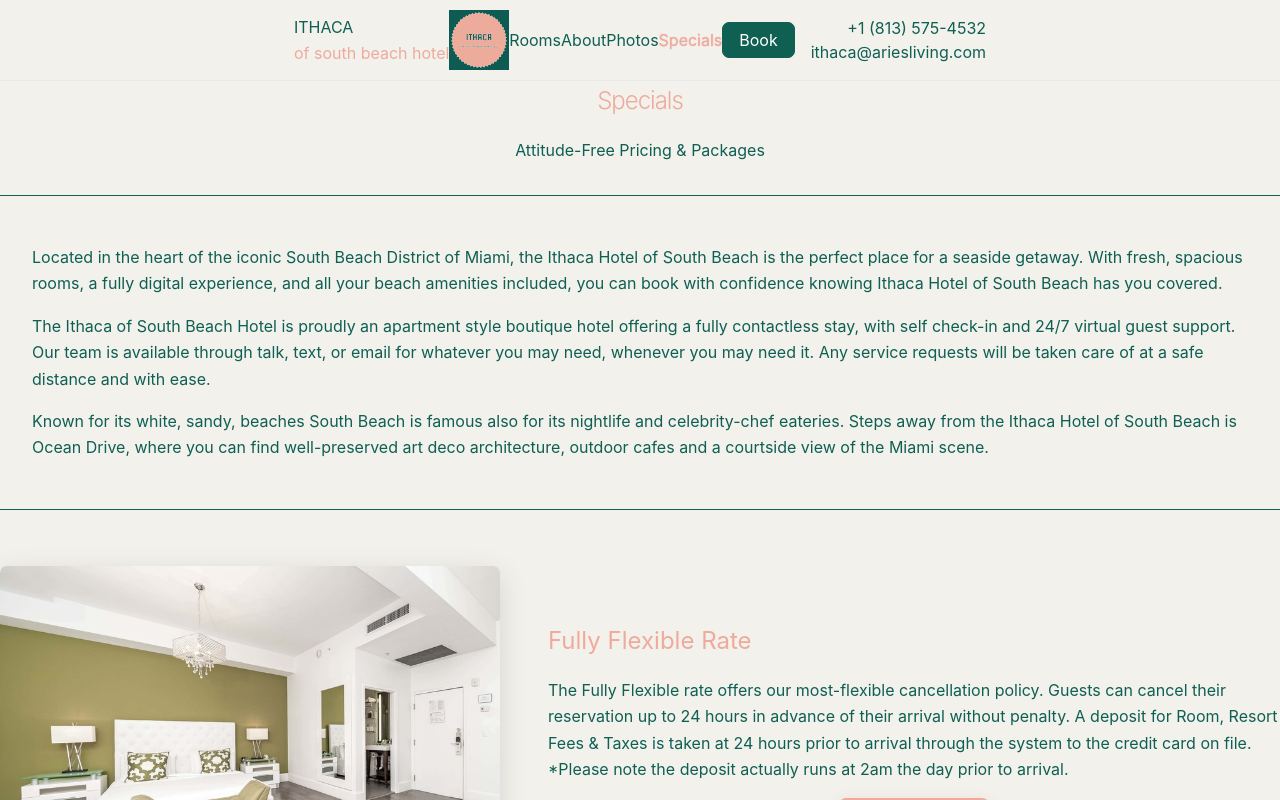
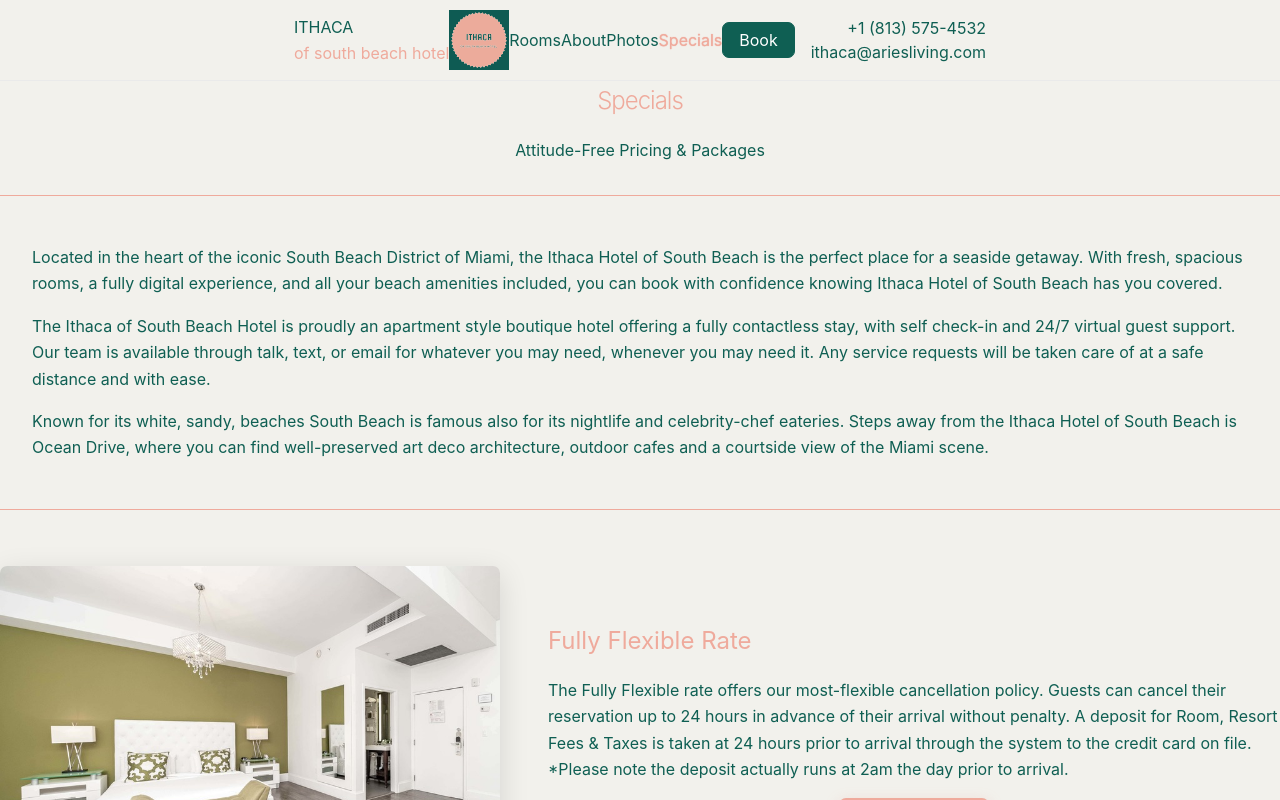
Before and after one commit to dmartss/ithaca-south-beach, a Next.js app: page /specials in a window 1280 px wide. Shown: the top 800 px of the page. Built offline with nearby package versions, Linux system fonts and the light colour scheme; a web font is replaced by a local one.

Commit message:
update colors

```diff
--- a/styles/global.css
+++ b/styles/global.css
@@ -86,8 +86,8 @@ body {
 }
 
 .paragraph {
-  border-top: 1px solid var(--accents-1);
-  border-bottom: 1px solid var(--accents-1);
+  border-top: 1px solid var(--accents-3);
+  border-bottom: 1px solid var(--accents-3);
   padding: var(--gap-double);
 }
 
```
